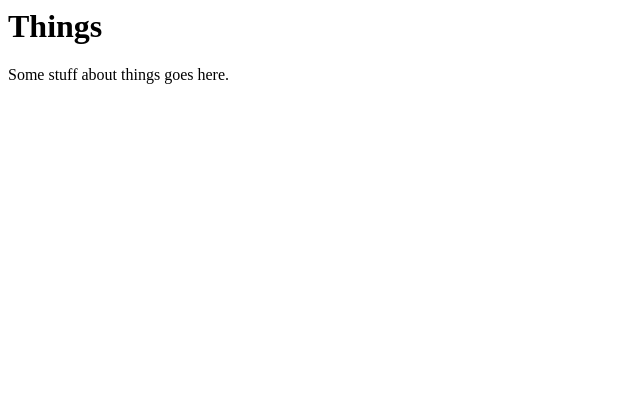
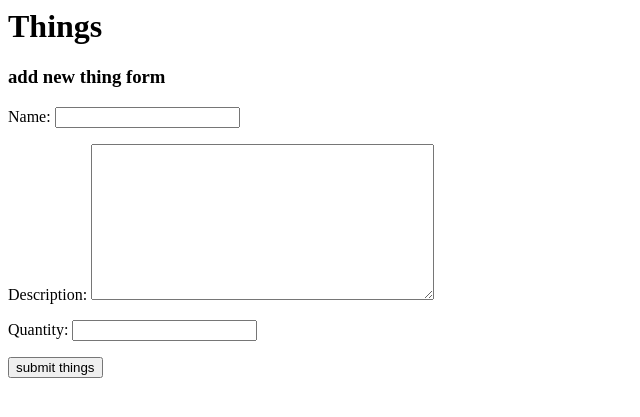
Before and after one commit to KCL-SEG/things-2-Rewa-Mal, a Django app: template things/templates/home.html in a window 1280 px wide. Shown: the top 417 px of the page, without its empty margins (0-640 px from the left). Run offline with Django 3.2, Linux system fonts and the light colour scheme; the template is opened without the code that fills it: values that come from a table or form of the project are taken from there, others are empty.

Commit message:
add solution

```diff
--- a/thingproject/urls.py
+++ b/thingproject/urls.py
@@ -20,4 +20,5 @@ from things import views
 urlpatterns = [
     path('admin/', admin.site.urls),
     path('', views.home, name='home'),
+    # path('things_form/', views.things_form, name='things_form')
 ]
--- a/things/forms.py
+++ b/things/forms.py
@@ -1,3 +1,9 @@
 """Forms of the project."""
+from django import forms
+from things.models import Thing
+# Create your forms here.
 
-# Create your forms here.
+class ThingForm(forms.ModelForm):
+    class Meta:
+        model = Thing
+        fields = [ "name", "description", "quantity"]
--- a/things/models.py
+++ b/things/models.py
@@ -3,7 +3,7 @@ from django.db import models
 
 class Thing(models.Model):
     name = models.CharField(max_length=35, unique=True)
-    description = models.CharField(max_length=120, blank=True)
+    description = models.TextField(max_length=120, blank=True)
     quantity = models.IntegerField(
         validators=[MinValueValidator(0),MaxValueValidator(50)]
     )
--- a/things/templates/home.html
+++ b/things/templates/home.html
@@ -6,6 +6,11 @@
   <h1>
     Things
   </h1>
-  <p>Some stuff about things goes here.</p>
+  <h3>add new thing form</h3>
+    <form action='{% url "thing_form" %}' method="post">
+      {% csrf_token %}
+      {{ form.as_p }}
+      <input type="submit" value="submit things">
+    </form>
 </body>
 </html>
```
Also changed, not shown: things/views.py (+8 -0 lines), things/templates/things_form.html (added).
